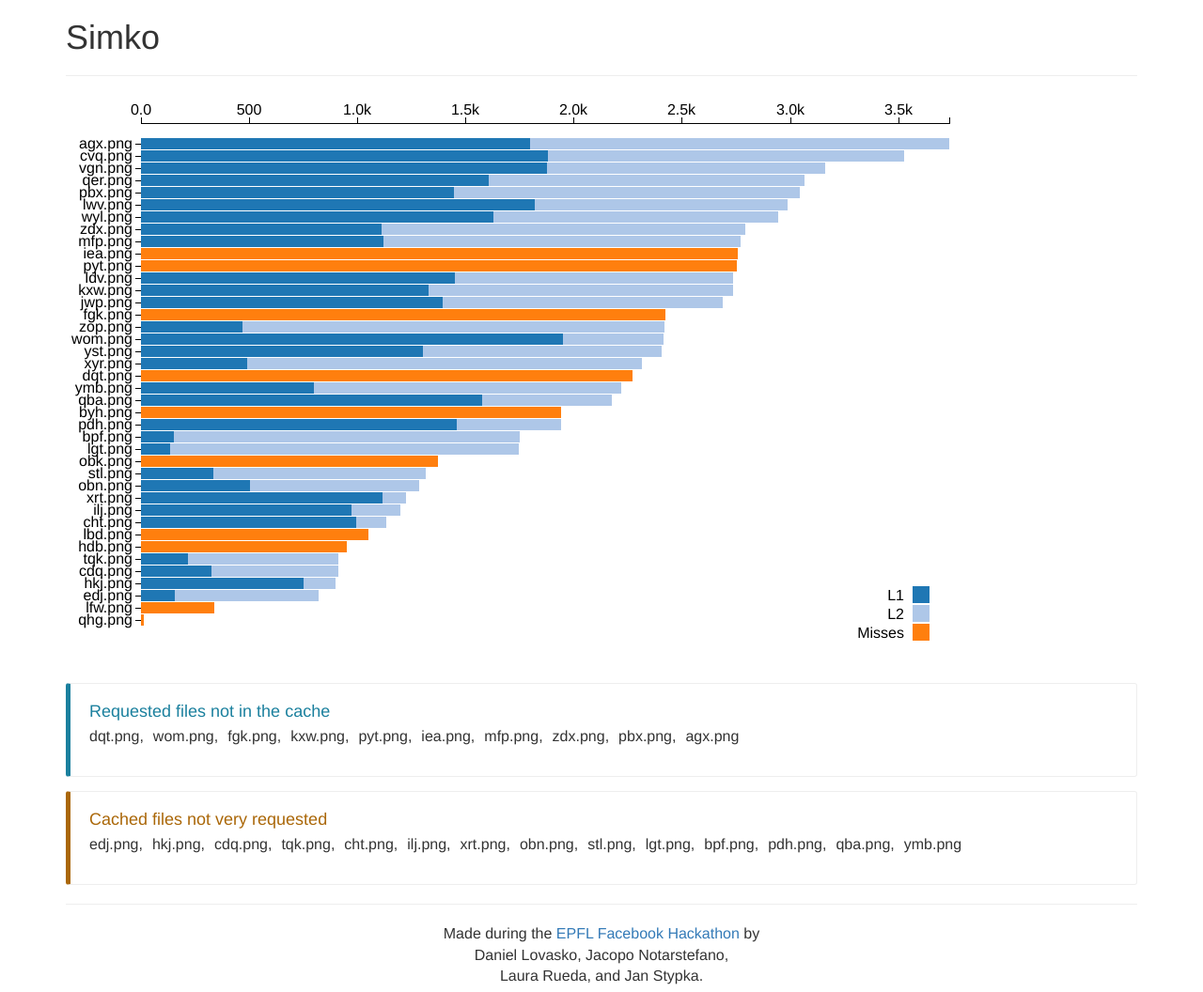
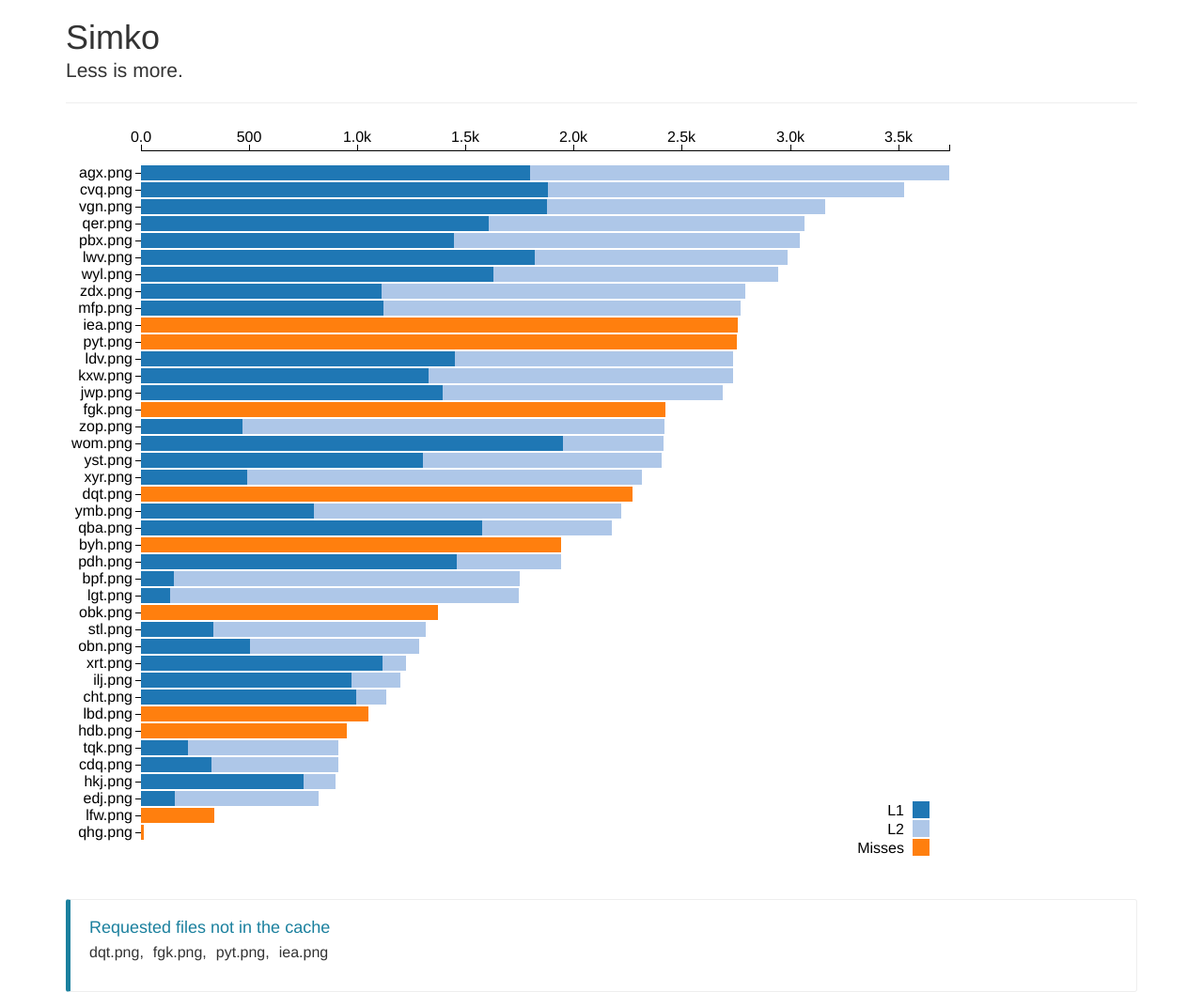
Before and after one commit to jacquerie/simko, a website: page index.html in a window 1280 px wide. Shown: the top 1056 px of the page at 94% size. Drawn offline with nearby package versions, Linux system fonts and the light colour scheme.

Commit message:
Add refresh feature.

```diff
--- a/index.html
+++ b/index.html
@@ -6,11 +6,12 @@
     <link rel="stylesheet" type="text/css"
       href="//maxcdn.bootstrapcdn.com/bootstrap/3.3.4/css/bootstrap.min.css"/>
     <link rel="stylesheet" type="text/css" href="css/application.css"/>
+    <meta http-equiv="refresh" content="5"/>
   </head>
   <body>
     <div class="container">
       <header>
-        <h1>Simko</h1>
+        <h1>Simko <p class="lead">Less is more.</p></h1>
 	<hr>
       </header>
       <div class="main">
--- a/js/application.js
+++ b/js/application.js
@@ -1,6 +1,6 @@
 var margin = { top: 30, right: 20, bottom: 20, left: 80 },
     width = 960 - margin.left - margin.right,
-    height = 600 - margin.top - margin.bottom;
+    height = 800 - margin.top - margin.bottom;
 
 var x = d3.scale.linear()
   .rangeRound( [ 0, width ] );
@@ -25,7 +25,30 @@ var svg = d3.select( "svg" )
   .append( "g" )
     .attr( "transform", "translate(" + margin.left + "," + margin.top + ")" );
 
-d3.csv( "data/tibor-mock.csv", function( error, data ) {
+var updateLead = function() {
+  d3.select( ".lead" )
+    .html( function() {
+      return Math.random() > 0.001 ? "Less is more." : "My way, or fuck you!"
+    } );
+};
+
+var updateSuggestions = function( toAdd, toRemove ) {
+  d3.select( ".to-add" )
+    .selectAll( "li" )
+      .data( toAdd )
+    .enter()
+      .append( "li" )
+      .html( function( d ) { return d.File; } );
+
+  d3.select( ".to-remove" )
+    .selectAll( "li" )
+      .data( toRemove )
+    .enter()
+      .append( "li" )
+      .html( function( d ) { return d.File; } );
+};
+
+d3.csv( "data/tibor-mock.csv?" + Math.floor( 1000 * Math.random() ), function( error, data ) {
   color.domain( d3.keys( data[0] ).filter( function( key ) {
     return key !== "File";
   } ) );
@@ -42,7 +65,12 @@ d3.csv( "data/tibor-mock.csv", function( error, data ) {
 
   data.sort( function( a, b ) { return a.total - b.total; } );
 
-  var totals = data.map( function( d ) { return d.total; } );
+  var totals = data.map( function( d ) { return d.total; } ),
+      median = d3.median( totals ),
+      toAdd = data.filter( function( d ) { return d.total > median && d.L1 == 0; } ),
+      toRemove = data.filter( function( d ) { return d.total < median && d.L1 > 0; } );
+
+  updateSuggestions(toAdd, toRemove);
 
   x.domain( [ 0, d3.max( totals ) ] );
   y.domain( data.map( function( d ) { return d.File; } ) );
@@ -94,22 +122,4 @@ d3.csv( "data/tibor-mock.csv", function( error, data ) {
       .style( "text-anchor", "end" )
       .text( function( d ) { return d; } );
 
-  var median = d3.median( totals ),
-      toAdd = data.filter( function( d ) { return d.total > median && d.L1 <= d.L2; } ),
-      toRemove = data.filter( function( d ) { return d.total < median && d.L1 > 0; } );
-
-  d3.select( ".to-add" )
-    .selectAll( "li" )
-      .data( toAdd )
-    .enter()
-      .append( "li" )
-      .html( function( d ) { return d.File; } );
-
-  d3.select( ".to-remove" )
-    .selectAll( "li" )
-      .data( toRemove )
-    .enter()
-      .append( "li" )
-      .html( function( d ) { return d.File; } );
-
 } );
```
